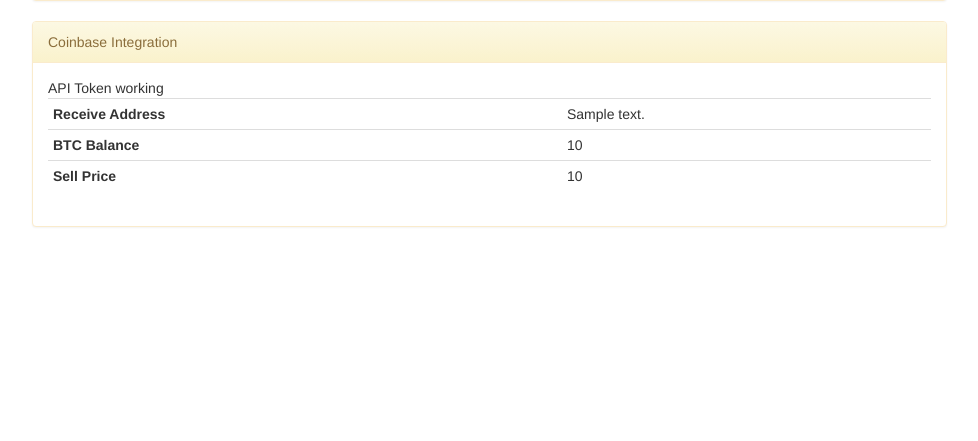
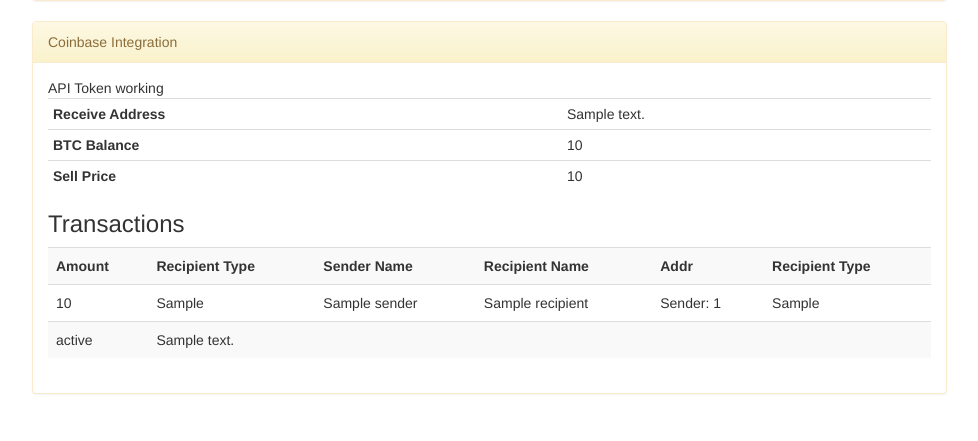
Before and after one commit to stormsherpa/bitcoin-retail, a Django app: template coinexchange/main/templates/coinexchange/account/settings.html in a window 1280 px wide. Shown: the part 359-800 px from the top of the page, without its empty margins (248-1226 px from the left). Run offline with Django 3.2, Linux system fonts and the light colour scheme; tables that the repository leaves empty hold one stand-in row (values such as "Sample post"); the template is opened without the code that fills it: values that come from a table or form of the project are taken from there, most other values are stand-ins (such as "Sample title", 1, 10 or a date in 2020); parts of the project's set-up code (start-up, migrations or seed data) failed here and were passed over; some libraries are stand-ins or nearby versions.

Commit message:
Reenable conditional display of transactions.

```diff
--- a/coinexchange/main/templates/coinexchange/account/settings.html
+++ b/coinexchange/main/templates/coinexchange/account/settings.html
@@ -51,6 +51,37 @@ form#merchant_settings_form input#id_btc_payout_address {
 					<td>{{coinbase_api.sell_price}}</td>
 				</tr>
 			</table>
+			<h3>Transactions</h3>
+			<table class="table table-striped">
+				<tr>
+					<th>Amount</th>
+					<th>Recipient Type</th>
+					<th>Sender Name</th>
+					<th>Recipient Name</th>
+					<th>Addr</th>
+					<th>Recipient Type</th>
+				</tr>
+				{% for tx in transactions %}
+				<tr>
+					<td>{{tx.amount}}</td>
+					<td>{{tx.recipient_type}}</td>
+					<td>{{tx.sender.name}}</td>
+					<td>{{tx.recipient.name}}</td>
+					<td>
+						{% if tx.amount > 0 %}
+						Sender: {{tx.transaction_id}}
+						{% else %}
+						Receiver: {{tx.recipient_address}}
+						{% endif %}
+					</td>
+					<td>{{tx.recipient_type}}</td>
+				</tr>
+				<tr>
+					<td>{{tx.status}}</td>
+					<td colspan="5">{{tx.notes}}</td>
+				</tr>
+				{% endfor %}
+			</table>
 			{% else %}
 			<a style="float:right;" class="btn btn-primary" href="{% url 'coinbase_authorize' %}">
 				Authorize Coinbase API
```
Also changed, not shown: coinexchange/account/views.py (+9 -1 lines).
